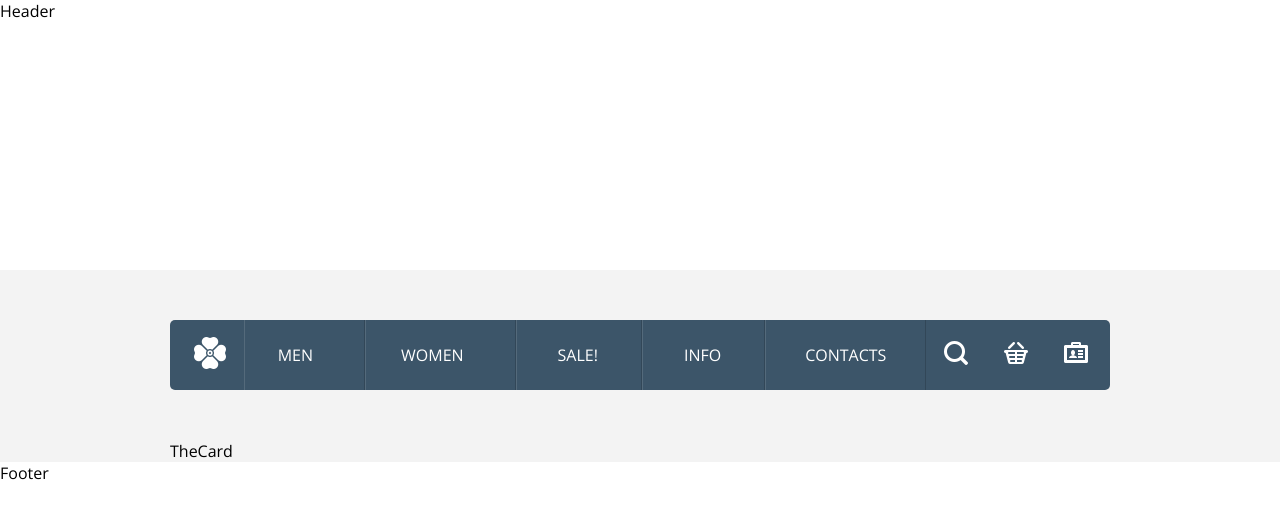
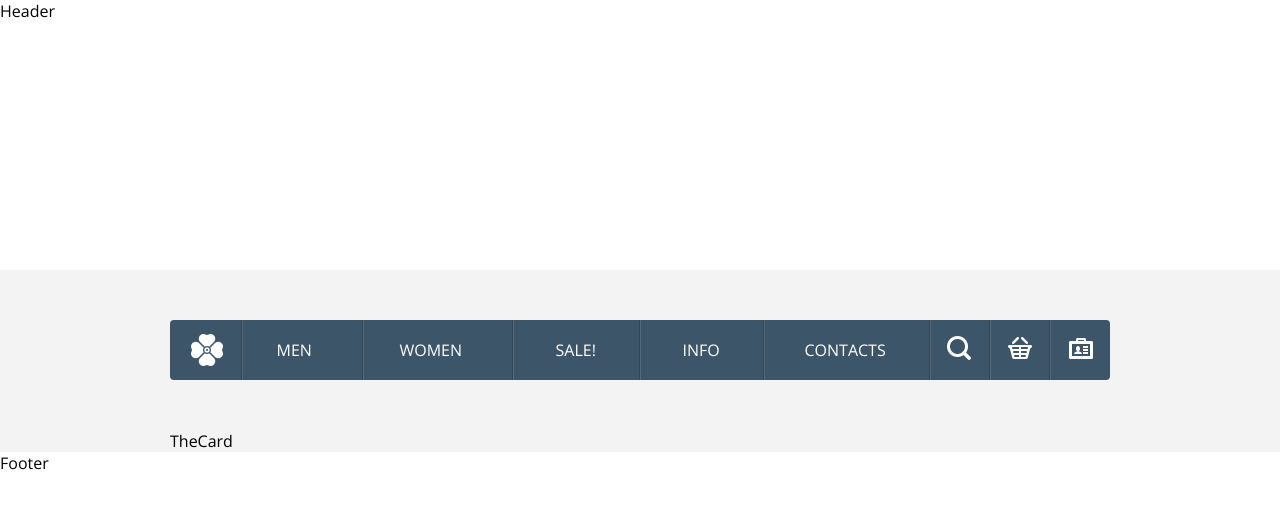
Before and after one commit to gauterteam/project-luckystore, a Vue app: page / in a window 1280 px wide. Shown: the top 518 px of the page. Built offline with nearby package versions, Linux system fonts and the light colour scheme.

Commit message:
update-gauter-21-20-13-10-21

```diff
--- a/src/components/Navbar.vue
+++ b/src/components/Navbar.vue
@@ -30,15 +30,30 @@ export default {
   align-items: center;
   justify-content: center;
   background: #3c5569;
-  border-radius: 5px;
-  height: 70px;
+  border-radius: 4px;
+  height: 60px;
 
   .logo {
+    position: relative;
+    height: 100%;
+    margin-right: 1px;
+
+    &::after {
+      content: '';
+      background: #324758;
+      width: 1px;
+      height: 60px;
+      position: absolute;
+      top: 0px;
+      right: -1px;
+    }
 
     img {
       width: 32px;
       height: 32px;
-      margin: 14px 18px 14px 20px;
+      margin: auto;
+      padding: 14px 18px 14px 20px;
+      box-sizing: content-box;
     }
   }
 
@@ -51,6 +66,7 @@ export default {
       padding: 0 35px;
       font-size: 16px;
       position: relative;
+      margin: 0 1px;
 
       a {
         color: #fff;
@@ -61,44 +77,103 @@ export default {
         content: '';
         background: #324758;
         width: 1px;
-        height: 70px;
+        height: 60px;
         position: absolute;
         top: 0px;
-        right: 0;
+        right: -1px;
       }
 
       &::before {
         content: '';
         background: #546a7b;
         width: 1px;
-        height: 70px;
+        height: 60px;
         position: absolute;
         top: 0px;
-        left: 0;
+        left: -1px;
       }
 
       &:nth-child(1) {
-        padding: 24px 52px 24px 34px;
+        padding: 19px 52px 19px 34px;
+        width: 119px;
+        height: 60px;
       }
       &:nth-child(2) {
-        padding: 24px 52px 24px 36px;
+        padding: 19px 52px 19px 36px;
+        width: 148px;
+        height: 60px;
       }
       &:nth-child(3) {
-        padding: 24px 44px 24px 42px;
+        padding: 19px 44px 19px 42px;
+        width: 125px;
+        height: 60px;
       }
       &:nth-child(4) {
-        padding: 24px 44px 24px 42px;
+        padding: 19px 44px 19px 42px;
+        width: 122px;
+        height: 60px;
       }
       &:nth-child(5) {
-        padding: 24px 40px 24px 40px;
+        padding: 19px 40px 19px 40px;
+        width: 164px;
+        height: 60px;
       }
     }
   }
 
-  .search,
-  .shopping,
+  .search {
+    padding: 16px;
+    margin-left: 1px;
+  }
+
+  .shopping {
+    padding: 17px;
+    margin: 0 2px;
+  }
+
   .profile {
     padding: 18px;
+    margin-right: 1px;
+    position: relative;
+    width: 58px;
+    height: 60px;
+
+    &::before {
+      content: '';
+      background: #546a7b;
+      width: 1px;
+      height: 60px;
+      position: absolute;
+      top: 0px;
+      left: -1px;
+    }
+  }
+
+  .search,
+  .shopping {
+    position: relative;
+    width: 58px;
+    height: 60px;
+
+    &::after {
+      content: '';
+      background: #324758;
+      width: 1px;
+      height: 60px;
+      position: absolute;
+      top: 0px;
+      right: -1px;
+    }
+
+    &::before {
+      content: '';
+      background: #546a7b;
+      width: 1px;
+      height: 60px;
+      position: absolute;
+      top: 0px;
+      left: -1px;
+    }
   }
 }
 
```
